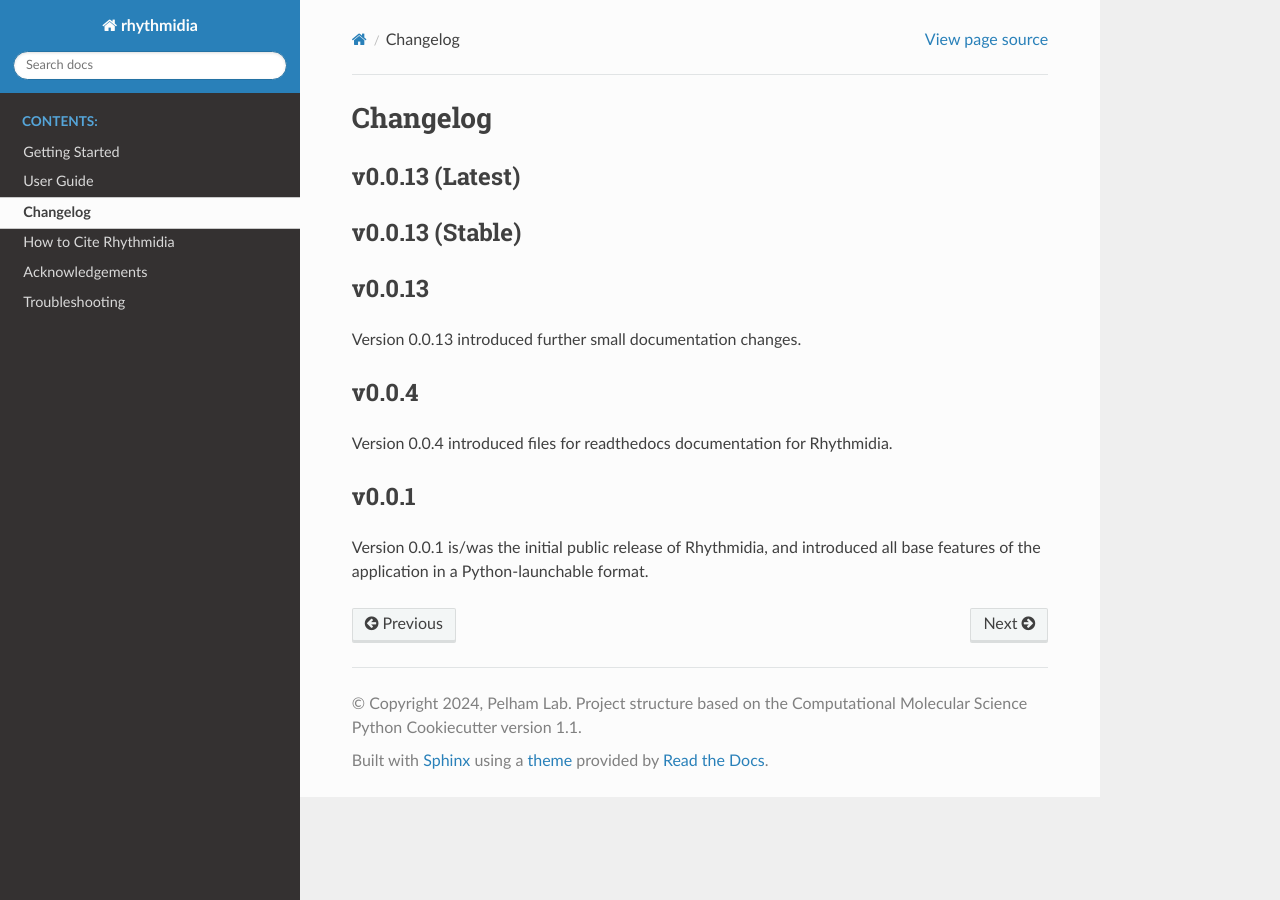
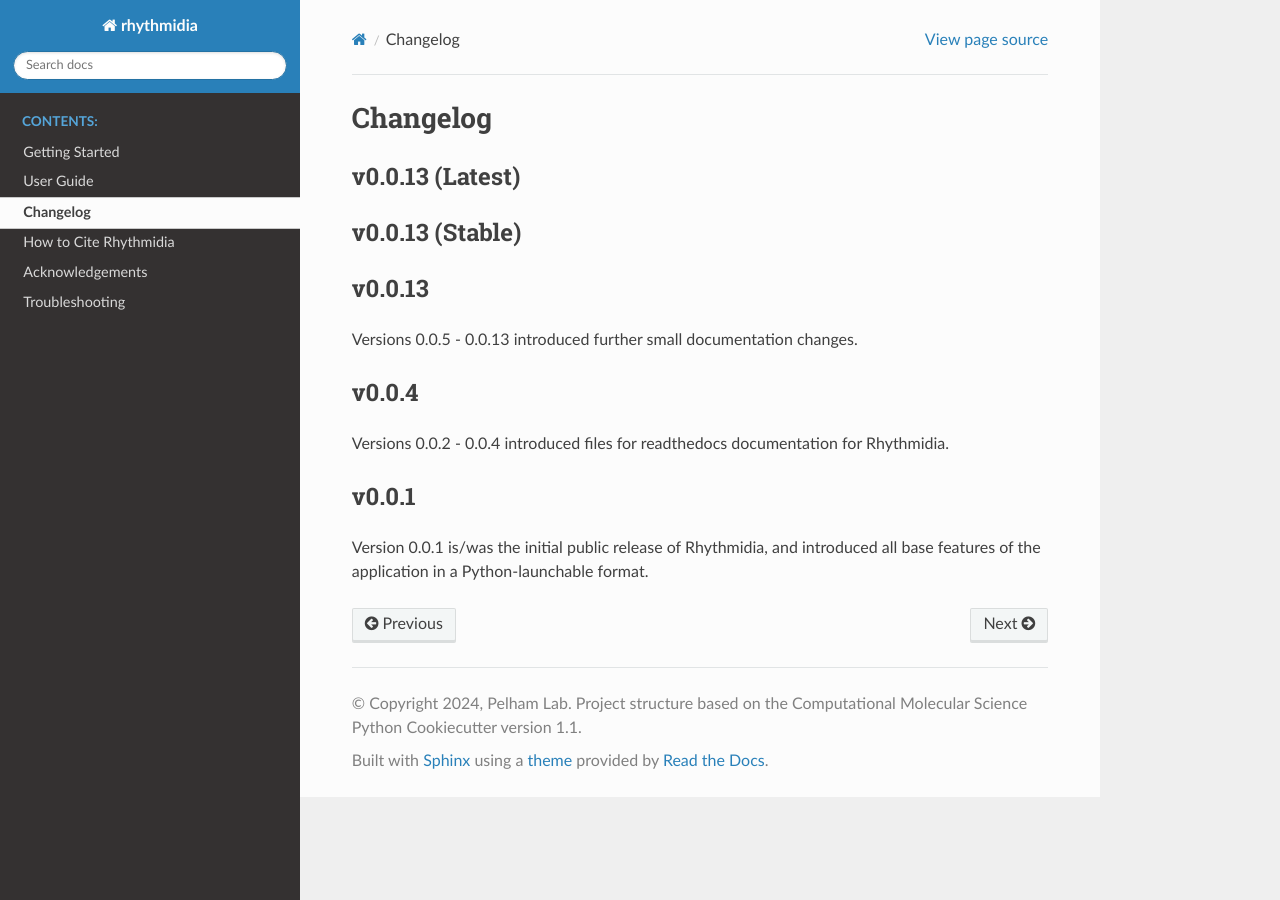
Before and after one commit to Pelham-Lab/rhythmidia, a Sphinx documentation site: the page built from docs/changelog.rst, in a window 1280 px wide. Built offline with Sphinx 7.4.7 and the Read the Docs theme 2.0.0, drawn with Linux system fonts in a browser that asks for light colours; the version number could not be read and is left out.

Commit message:
Updated docs

```diff
--- a/docs/changelog.rst
+++ b/docs/changelog.rst
@@ -9,11 +9,11 @@ v0.0.13 (Stable)
 
 v0.0.13
 ---------------
-Version 0.0.13 introduced further small documentation changes.
+Versions 0.0.5 - 0.0.13 introduced further small documentation changes.
 
 v0.0.4
 ---------------
-Version 0.0.4 introduced files for readthedocs documentation for Rhythmidia.
+Versions 0.0.2 - 0.0.4 introduced files for readthedocs documentation for Rhythmidia.
 
 v0.0.1
 ---------------
```
Also changed, not shown: README.md (+2 -2 lines).
